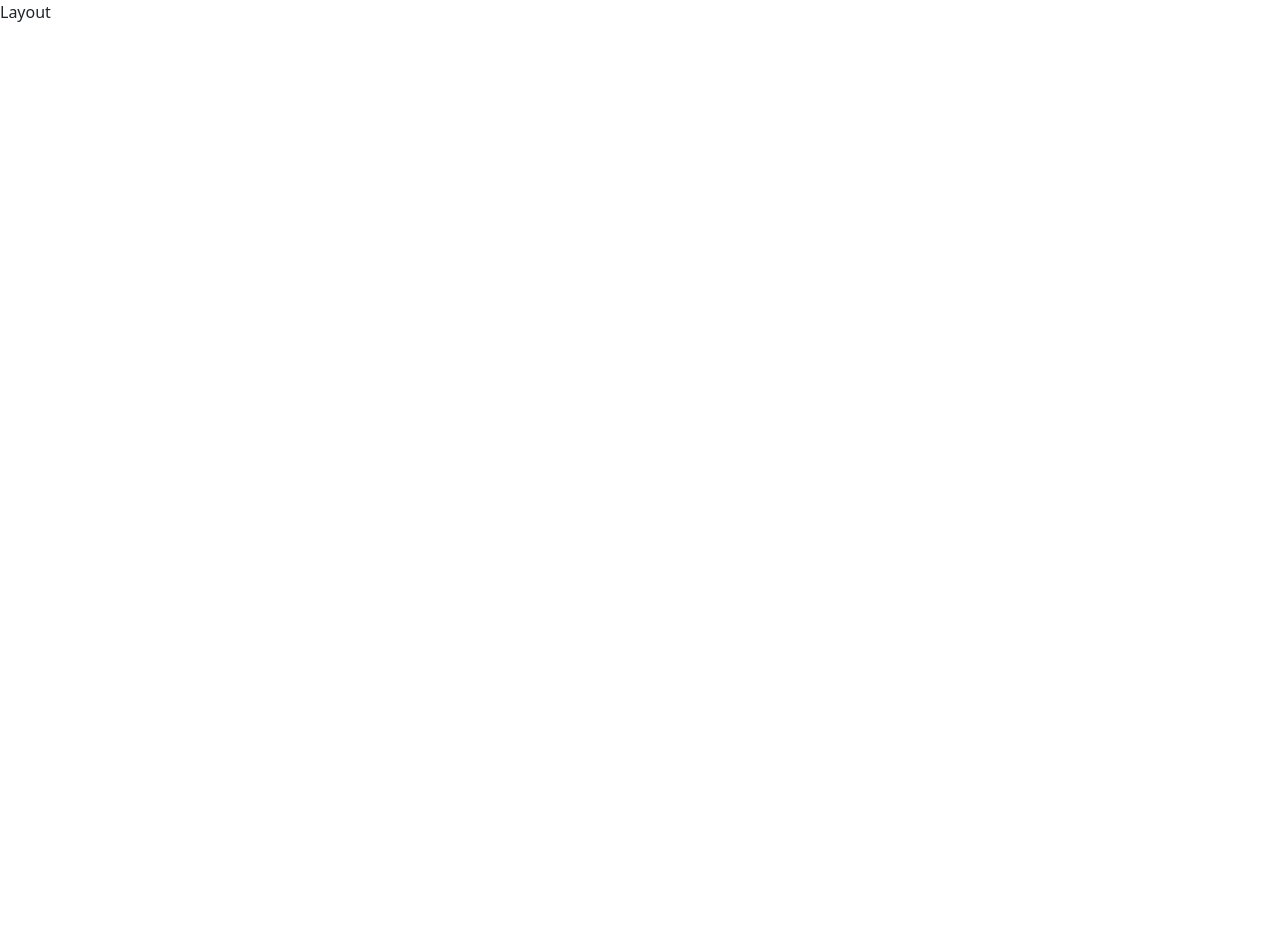
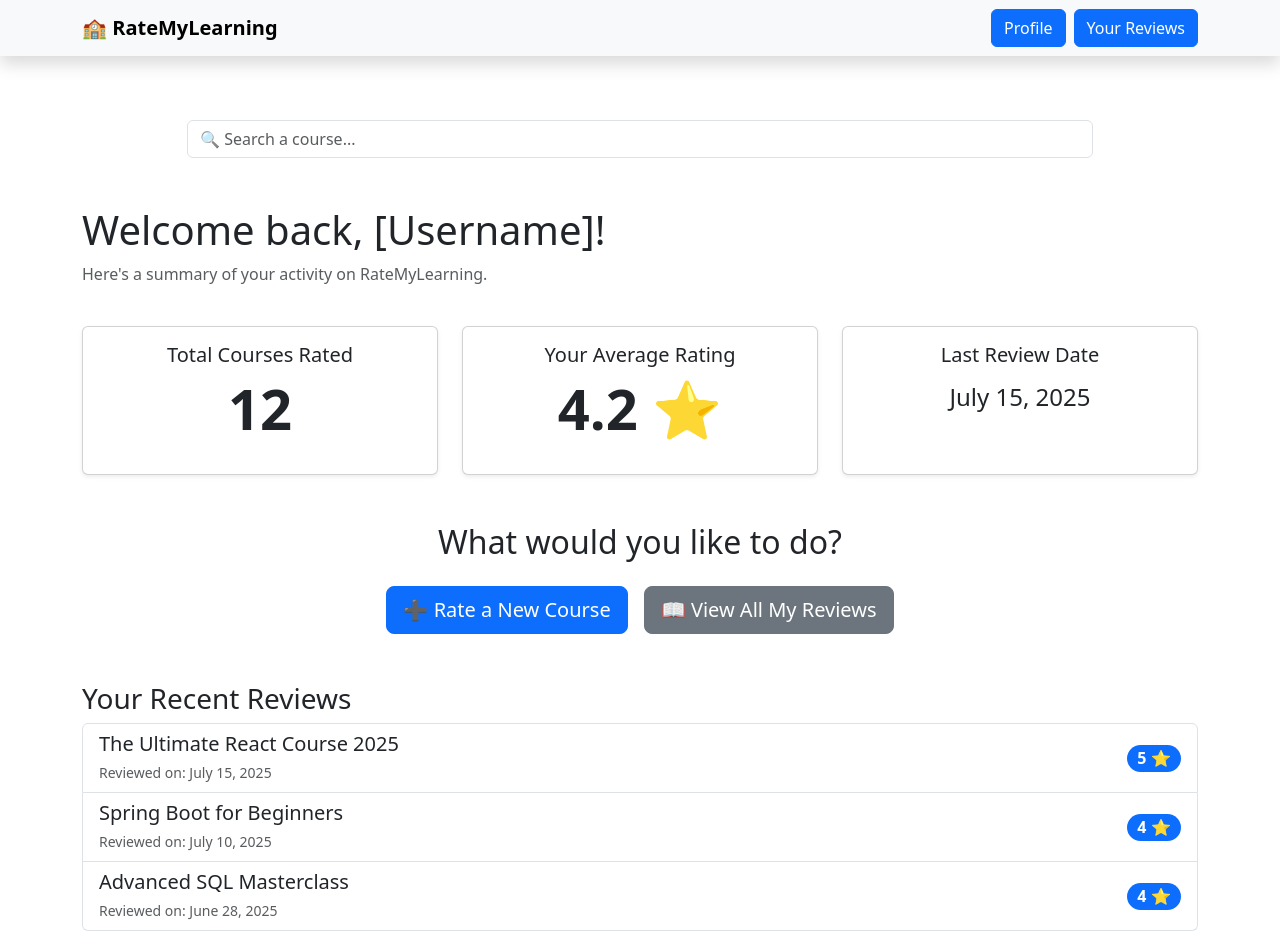
Before and after one commit to shardulkulk297/RateMyLearning.com, a React (Vite) app: page /reviewer in a window 1280 px wide. Before the commit the page ends 800 px from the top, so only its background shows below. Built offline with nearby package versions, Linux system fonts and the light colour scheme; sample sign-in values are in the browser's storage.

Commit message:
Created basic dashboard

```diff
--- a/index.html
+++ b/index.html
@@ -9,6 +9,7 @@
   <link href="https://cdn.jsdelivr.net/npm/bootstrap@5.3.0/dist/css/bootstrap.min.css" rel="stylesheet">
   <script src="https://cdn.jsdelivr.net/npm/bootstrap@5.3.0/dist/js/bootstrap.bundle.min.js"></script>
   <link href="https://cdnjs.cloudflare.com/ajax/libs/bootstrap/5.3.0/css/bootstrap.min.css" rel="stylesheet" />
+  <link href="https://cdnjs.cloudflare.com/ajax/libs/font-awesome/6.0.0-beta3/css/all.min.css" rel="stylesheet">
 </head>
 
 <body>
--- a/src/App.jsx
+++ b/src/App.jsx
@@ -4,6 +4,8 @@ import { Toaster } from "react-hot-toast"
 import Layout from "./components/Reviewer/Layout"
 import Dashboard from "./components/Reviewer/Dashboard"
 import Signup from "./components/Signup"
+import Profile from "./components/Reviewer/Profile"
+import MyReviews from "./components/Reviewer/MyReviews"
 
 function App() {
 
@@ -13,10 +15,12 @@ function App() {
       <Toaster position="top-center" />
       <BrowserRouter>
         <Routes>
-          <Route path="/" element={<Login/>}/>
-          <Route path="/signup" element={<Signup/>}/>
-          <Route path="/reviewer" element={<Layout/>}>
-            <Route index element={<Dashboard/>}/>
+          <Route path="/" element={<Login />} />
+          <Route path="/signup" element={<Signup />} />
+          <Route path="reviewer" element={<Layout />}>
+            <Route index element={<Dashboard />} />
+            <Route path="profile" element={<Profile />} />
+            <Route path="my-reviews" element={<MyReviews />} />
           </Route>
         </Routes>
       </BrowserRouter>
--- a/src/components/Login.jsx
+++ b/src/components/Login.jsx
@@ -24,9 +24,10 @@ const Login = () => {
             })
             console.log(response.data);
             let token = response.data;
-            localStorage.setItem('token', token);
+
             //Getting user details
-            if (token!==null || token!==undefined ) {
+            if (token) {
+                localStorage.setItem('token', token);
                 const details = await axios.get("http://localhost:8080/api/user/getLoggedInUserDetails", {
                     headers: { 'Authorization': "Bearer " + localStorage.getItem('token') }
                 })
@@ -42,8 +43,7 @@ const Login = () => {
 
         } catch (error) {
             console.log(error);
-            const errMsg = error.response?.data?.message || 'An unknown error occurred.';
-            toast.error(errMsg);
+            toast.error("Bad Credentials")
         }
     }
 
--- a/src/components/Reviewer/Dashboard.jsx
+++ b/src/components/Reviewer/Dashboard.jsx
@@ -1,8 +1,96 @@
-import React from 'react'
+import React, { useEffect } from 'react'
+import Search from './Search'
 
 const Dashboard = () => {
+
+  useEffect(()=>{
+
+  })
+
   return (
-    <div>Dashboard</div>
+    <div className='container py-3'>
+
+      <div className="row mb-4">
+        <div className="col">
+          <Search />
+          <h1 className="">Welcome back, [Username]!</h1>
+          <p className="text-muted">Here's a summary of your activity on RateMyLearning.</p>
+        </div>
+      </div>
+
+
+      <div className="row mb-5">
+        <div className="col-md-4">
+          <div className="card text-center h-100 shadow-sm">
+            <div className="card-body">
+              <h5 className="card-title">Total Courses Rated</h5>
+              <p className="display-4 fw-bold">12</p>
+            </div>
+          </div>
+        </div>
+        <div className="col-md-4">
+          <div className="card text-center h-100 shadow-sm">
+            <div className="card-body">
+              <h5 className="card-title">Your Average Rating</h5>
+              <p className="display-4 fw-bold">4.2 ⭐</p>
+            </div>
+          </div>
+        </div>
+        <div className="col-md-4">
+          <div className="card text-center h-100 shadow-sm">
+            <div className="card-body">
+              <h5 className="card-title">Last Review Date</h5>
+              <p className="h4 mt-3">July 15, 2025</p>
+            </div>
+          </div>
+        </div>
+      </div>
+
+
+      <div className="row mb-5 text-center">
+        <div className="col">
+          <h2>What would you like to do?</h2>
+          <a href="/reviewer/rate-course" className="btn btn-primary btn-lg me-3 mt-3">
+            ➕ Rate a New Course
+          </a>
+          <a href="/reviewer/my-reviews" className="btn btn-secondary btn-lg mt-3">
+            📖 View All My Reviews
+          </a>
+        </div>
+      </div>
+
+
+      <div className="row">
+        <div className="col">
+          <h3>Your Recent Reviews</h3>
+          <ul className="list-group">
+            <li className="list-group-item d-flex justify-content-between align-items-center">
+              <div>
+                <h5 className="mb-1">The Ultimate React Course 2025</h5>
+                <small className="text-muted">Reviewed on: July 15, 2025</small>
+              </div>
+              <span className="badge bg-primary rounded-pill fs-6">5 ⭐</span>
+            </li>
+            <li className="list-group-item d-flex justify-content-between align-items-center">
+              <div>
+                <h5 className="mb-1">Spring Boot for Beginners</h5>
+                <small className="text-muted">Reviewed on: July 10, 2025</small>
+              </div>
+              <span className="badge bg-primary rounded-pill fs-6">4 ⭐</span>
+            </li>
+            <li className="list-group-item d-flex justify-content-between align-items-center">
+              <div>
+                <h5 className="mb-1">Advanced SQL Masterclass</h5>
+                <small className="text-muted">Reviewed on: June 28, 2025</small>
+              </div>
+              <span className="badge bg-primary rounded-pill fs-6">4 ⭐</span>
+            </li>
+          </ul>
+        </div>
+      </div>
+
+
+    </div>
   )
 }
 
--- a/src/components/Reviewer/Layout.jsx
+++ b/src/components/Reviewer/Layout.jsx
@@ -1,8 +1,32 @@
-import React from 'react'
+import React, { use, useEffect } from 'react'
+import { Link, Outlet, useNavigate } from 'react-router-dom'
 
 const Layout = () => {
+   const navigate = useNavigate();
+   useEffect(() => {
+        let token = localStorage.getItem('token');
+        if (token == null || token == undefined || token == "")
+            navigate("/")
+    }, [navigate]);
+
   return (
-    <div>Layout</div>
+    <>
+      <nav className="navbar navbar-expand-lg navbar-light bg-light shadow">
+        <div className='container'>
+          <Link className='navbar-brand fw-bold' to="/">
+            <span>🏫 RateMyLearning</span>
+          </Link>
+          <div className='d-flex'>
+            <Link to="/reviewer/profile " className="btn btn-primary me-2">
+              Profile
+            </Link>
+            <Link to="/reviewer/my-reviews" className='btn btn-primary'>
+            Your Reviews</Link>
+          </div>
+        </div>
+      </nav>
+      <Outlet/>
+    </>
   )
 }
 
--- /dev/null
+++ b/src/components/Reviewer/MyReviews.jsx
@@ -0,0 +1,9 @@
+import React from 'react'
+
+const MyReviews = () => {
+  return (
+    <div>MyReviews</div>
+  )
+}
+
+export default MyReviews
--- /dev/null
+++ b/src/components/Reviewer/Profile.jsx
@@ -0,0 +1,9 @@
+import React from 'react'
+
+const Profile = () => {
+  return (
+    <div>Profile</div>
+  )
+}
+
+export default Profile
--- /dev/null
+++ b/src/components/Reviewer/Search.jsx
@@ -0,0 +1,18 @@
+import React from 'react'
+
+const Search = () => {
+    return (
+        <div className="container py-5">
+            <div className="row justify-content-center">
+                <div className="col-md-10">
+                    <div className="search-container">
+                        <input type="text" className="form-control search-input" placeholder="🔍 Search a course..."/>
+
+                    </div>
+                </div>
+            </div>
+        </div>
+    )
+}
+
+export default Search
```
